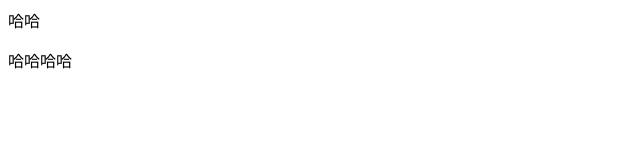
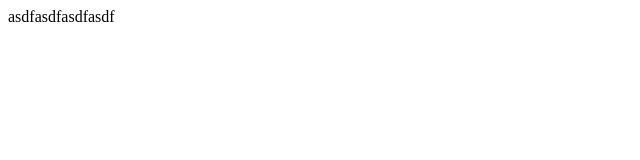
Before and after one commit to dashuairange/dashuairange.github.io, a plain HTML site: page index.html in a window 1280 px wide. Shown: the whole page, without its empty margins (0-640 px from the left). Drawn offline with Linux system fonts and the light colour scheme.

Commit message:
Update index.html

```diff
--- a/index.html
+++ b/index.html
@@ -1,12 +1,12 @@
 <html>
 <head>
 <meta charset="UTF-8">
-<tittle>哈哈
-</tittle>
+<title>大帅然哥-个人主页
+</title>
 </head>
 
 <body>
-<p>哈哈哈哈</p>
+<p>asdfasdfasdfasdf</p>
 </body>
 
 </html>
```
